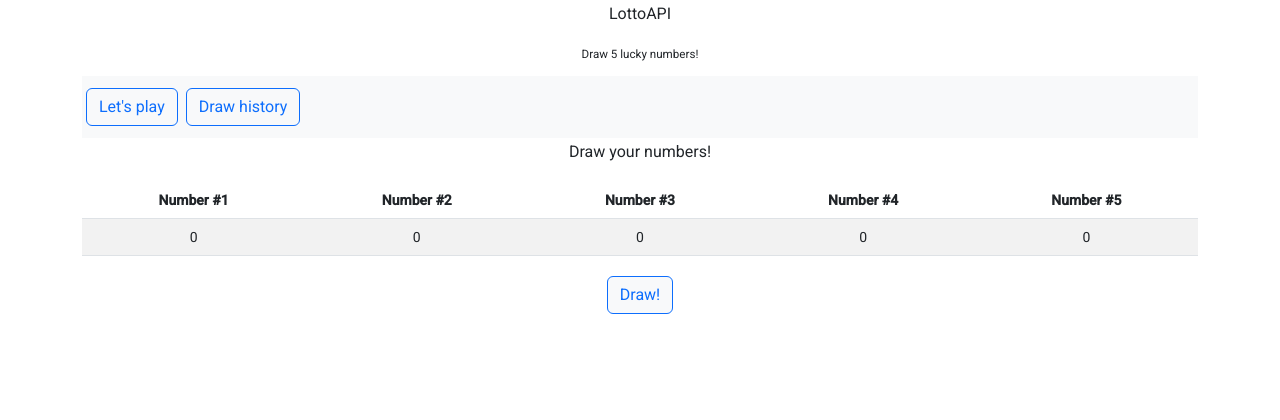
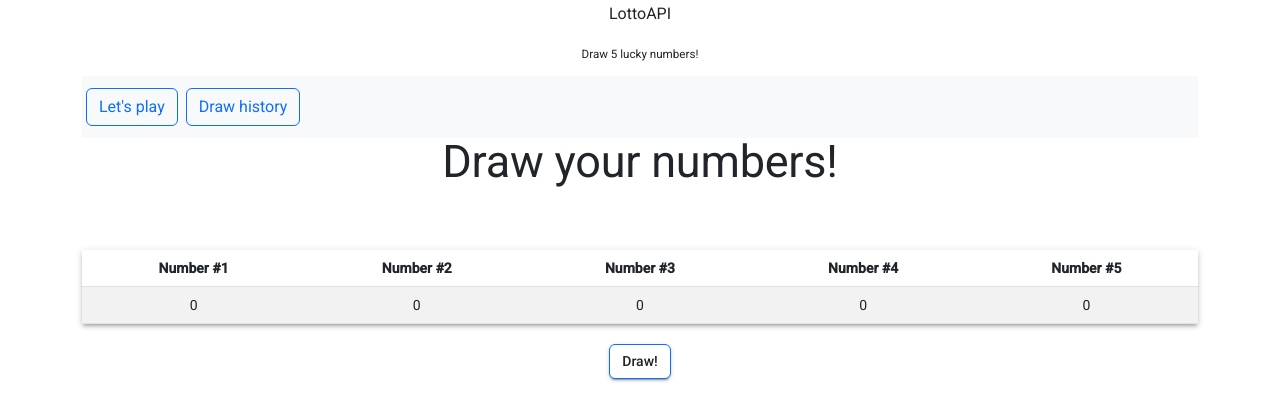
Before and after one commit to SzymonSobiks/LottoAPI, an Angular app in the folder ui/LottoUI/: page /newdraw in a window 1280 px wide. Shown: the top 420 px of the page. Built offline with nearby package versions, Linux system fonts and the light colour scheme.

Commit message:
Visual changes
-add material classes to existing bootstap ones on headers and Draw button

```diff
--- a/ui/LottoUI/src/app/newdraw/add-draw/add-draw.component.html
+++ b/ui/LottoUI/src/app/newdraw/add-draw/add-draw.component.html
@@ -1,5 +1,5 @@
-<h3 class="d-flex justify-content-center">Draw your numbers!</h3>
-<table class="table text-center table-striped">
+<h3  class="d-flex justify-content-center mat-display-2">Draw your numbers!</h3>
+<table class="table text-center table-striped mat-elevation-z3">
     <thead>
         <tr>
             <!-- <th>ID</th> -->
@@ -25,5 +25,5 @@
 </table>
 
 <div class=" d-flex justify-content-center">
-    <button (click)="addDraw()" class="m-1 btn btn-light btn-outline-primary" Button>{{text}}</button>
+    <button (click)="addDraw()" class="m-1 btn btn-light btn-outline-primary mat-raised-button" Button>{{text}}</button>
 </div>
```
